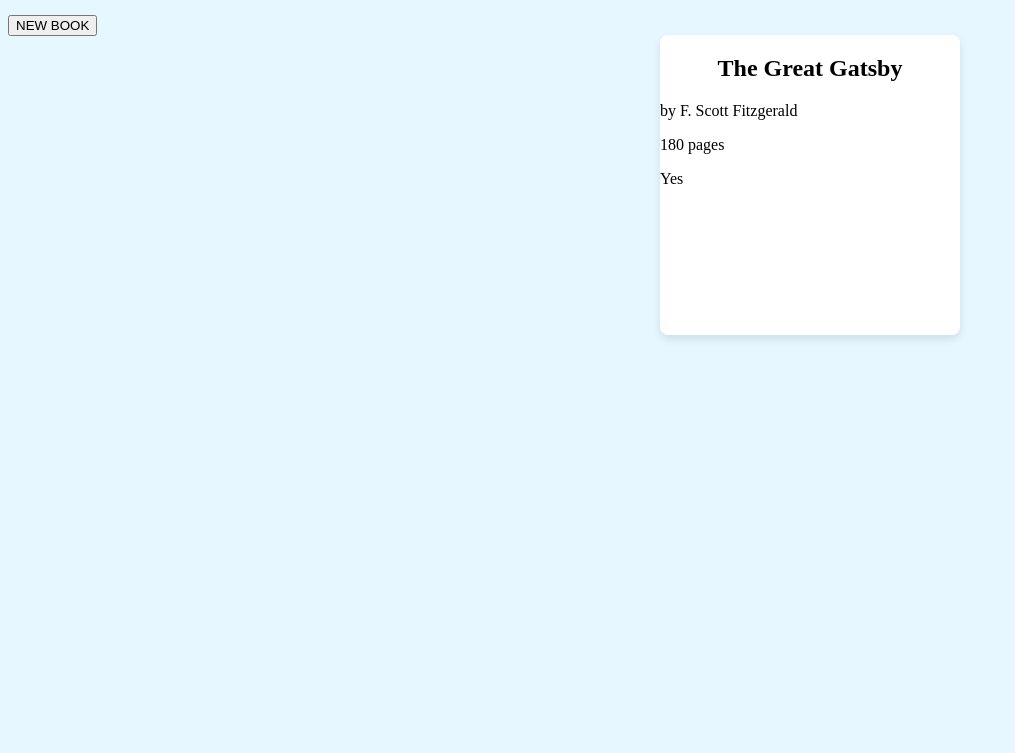
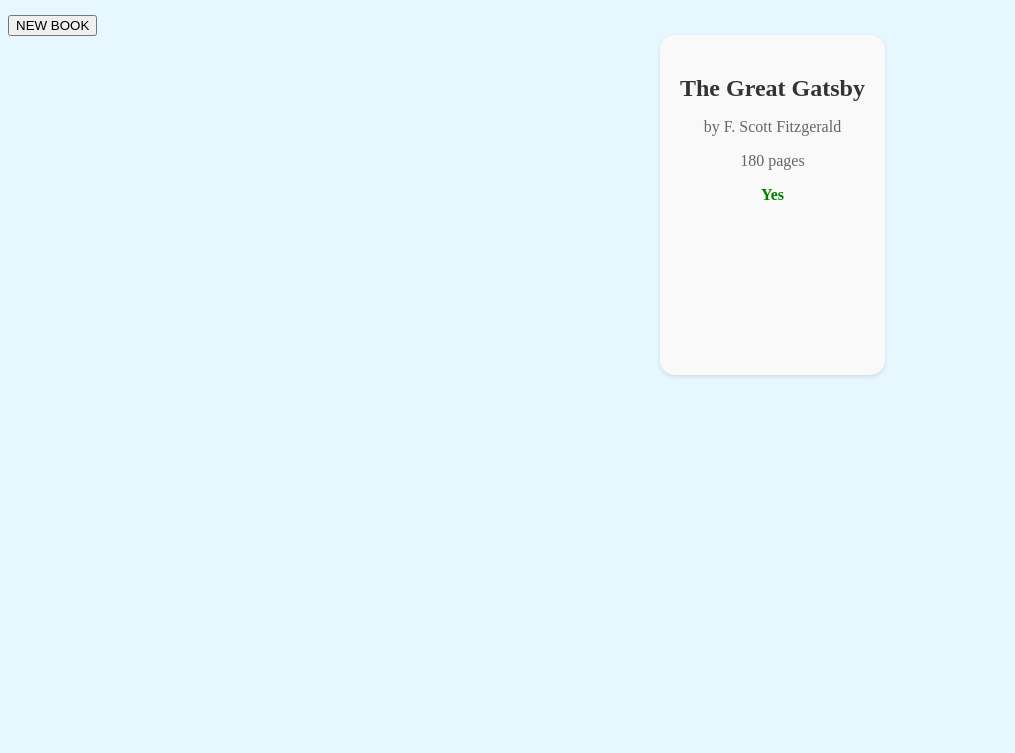
Before and after one commit to Ashwaatthaamaaa/Library, a plain HTML site: page index.html in a window 1280 px wide. Shown: the part 66-819 px from the top of the page, without its empty margins (0-1015 px from the left). Drawn offline with Linux system fonts and the light colour scheme.

Commit message:
update card look

```diff
--- a/style.css
+++ b/style.css
@@ -34,14 +34,37 @@ body{
 }
 
 .card {
-    background-color: white;
-    border-radius: 8px;
-    box-shadow: 0 4px 8px rgba(0, 0, 0, 0.1);
+    background-color: #f9f9f9;
+    border-radius: 15px;
+    box-shadow: 0 2px 4px rgba(0, 0, 0, 0.1);
     margin: 20px;
-    width: calc(33.33% - 40px); /* Adjust card width based on number of columns */
     max-width: 300px;
-     /* Set maximum card width */
-     max-height: 300px;
-    transition: transform 0.2s;
-    flex-grow: 1; /* Allow cards to grow in flexbox */
+    max-height: 300px;
+    padding: 20px;
+    transition: transform 0.3s ease;
 }
+
+.card:hover {
+    transform: translateY(-5px);
+}
+
+.card-content {
+    text-align: center;
+}
+
+.title {
+    font-size: 24px;
+    margin-bottom: 10px;
+    color: #333333;
+}
+
+.author, .pages, .read {
+    font-size: 16px;
+    color: #666666;
+    margin-bottom: 5px;
+}
+
+.read {
+    font-weight: bold;
+    color: #008000; /* Green color for "Yes" */
+}
```
